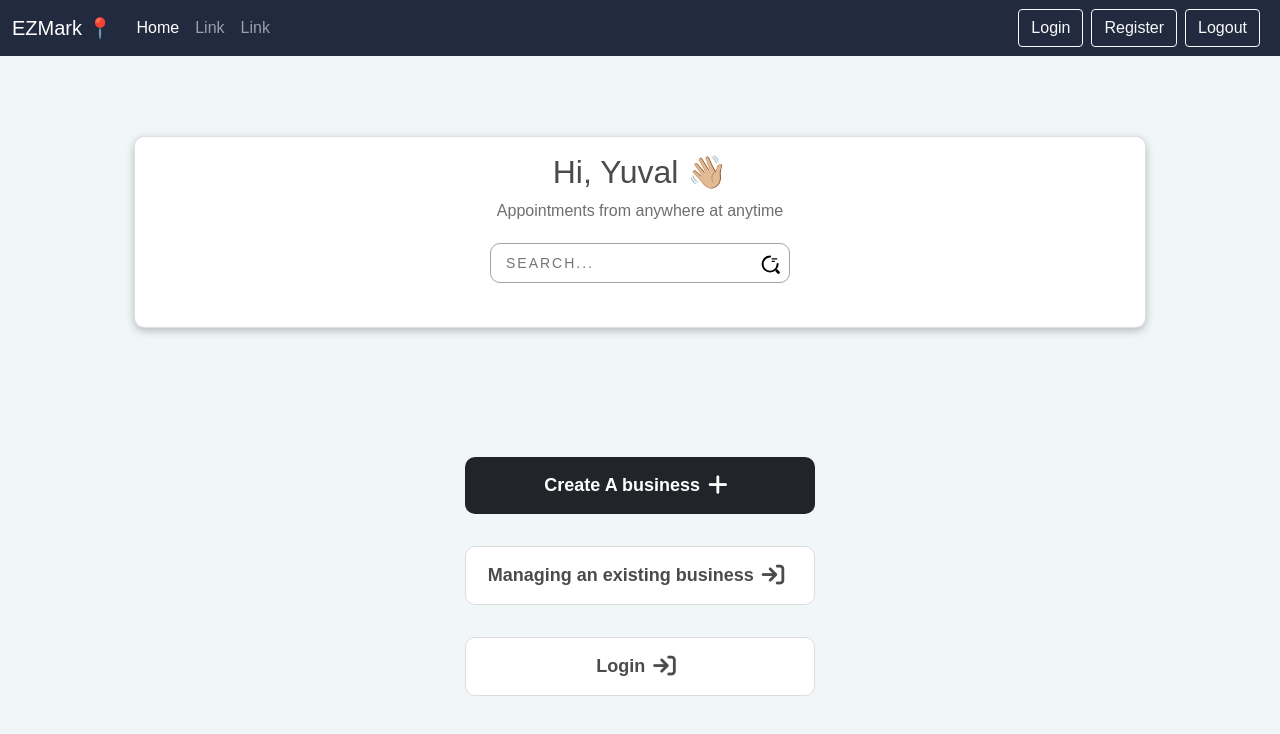
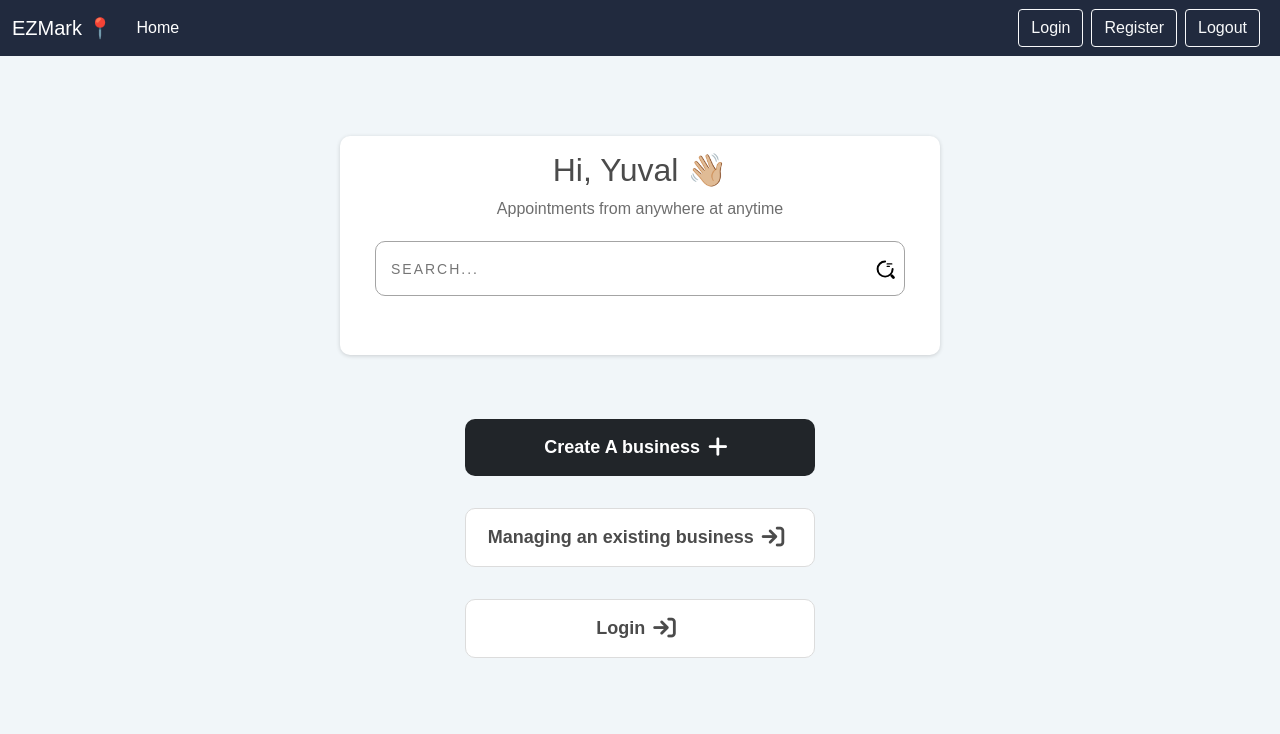
Before and after one commit to yuvalleberstein21/easymark, a React (Vite) app in the folder client/: page / in a window 1280 px wide. Shown: the top 734 px of the page. Built offline with nearby package versions, Linux system fonts and the light colour scheme.

Commit message:
update ui

```diff
--- a/client/package.json
+++ b/client/package.json
@@ -12,6 +12,7 @@
   "dependencies": {
     "axios": "^1.6.7",
     "framer-motion": "^11.0.5",
+    "moment": "^2.30.1",
     "react": "^18.2.0",
     "react-calendar": "^4.8.0",
     "react-card-slider-component": "^1.0.9",
--- a/client/src/App.css
+++ b/client/src/App.css
@@ -20,6 +20,18 @@ h2 {
   justify-content: center;
   align-items: center;
 }
+.card_search_container {
+  display: flex;
+  justify-content: center;
+  align-items: center;
+}
+.card_search {
+  box-shadow: rgba(0, 0, 0, 0.16) 0px 1px 4px;
+  background-color: white;
+  width: 600px;
+  padding: 15px 15px 15px 15px;
+  border-radius: 10px;
+}
 
 .card_login {
   display: flex;
@@ -38,7 +50,6 @@ h2 {
   justify-content: center;
   align-items: center;
   flex-direction: column;
-  height: 400px;
 }
 .buttons_connection button {
   margin: 1rem;
@@ -241,7 +252,7 @@ h2 {
 
 /* SEARCH */
 .input-container {
-  width: 300px;
+  width: 100%;
   position: relative;
 }
 
@@ -254,7 +265,7 @@ h2 {
 
 .input {
   width: 100%;
-  height: 40px;
+  height: 55px;
   padding: 15px;
   transition: 0.2s linear;
   border: 1px solid rgb(164, 164, 164);
--- a/client/src/components/CreateQueues.tsx
+++ b/client/src/components/CreateQueues.tsx
@@ -9,7 +9,7 @@ const CreateQueues = () => {
   const [date, setDate] = useState<any>(new Date());
   const [hour, setHour] = useState('');
   const [selectedService, setSelectedService] = useState('');
-  const [step, setStep] = useState(1); // Step 1: choose service, Step 2: choose date and time
+  const [step, setStep] = useState(1);
 
   const handleServiceSelection = (service: string) => {
     setSelectedService(service);
--- a/client/src/components/Header.tsx
+++ b/client/src/components/Header.tsx
@@ -25,15 +25,6 @@ const Header = () => {
               <li className="nav-item">
                 <a className="nav-link active" aria-current="page" href="#">
                   Home
-                </a>
-              </li>
-
-              <li className="nav-item">
-                <a className="nav-link">Link</a>
-              </li>
-              <li className="nav-item">
-                <a className="nav-link" href="#">
-                  Link
                 </a>
               </li>
             </ul>
--- a/client/src/components/Search.tsx
+++ b/client/src/components/Search.tsx
@@ -2,7 +2,8 @@ const Search = () => {
   return (
     <>
       <div className="container mt-3 p-5">
-        <div className="card">
+        <div className="card_search_container">
+          <div className="card_search">
             <div className="card_header">
               <h2>Hi, Yuval 👋🏼</h2>
             </div>
@@ -71,6 +72,7 @@ const Search = () => {
             </div>
           </div>
         </div>
+      </div>
     </>
   );
 };
--- a/client/src/screens/LoginScreen.tsx
+++ b/client/src/screens/LoginScreen.tsx
@@ -18,6 +18,7 @@ const LoginScreen = () => {
           <i className="fa-solid fa-arrow-right-to-bracket fa-lg m-2"></i>
         </button>
         <button
+          type="button"
           className="btn btn-light"
           data-bs-toggle="modal"
           data-bs-target="#exampleModal"
--- a/client/src/styles/calendar.css
+++ b/client/src/styles/calendar.css
@@ -13,6 +13,10 @@
   font-family: Arial, Helvetica, sans-serif;
   line-height: 1.125em;
   height: 100%;
+}
+.greyBackground {
+  background-color: grey;
+  cursor: not-allowed;
 }
 .react-calendar--doubleView {
   width: 700px;
--- a/client/src/utils/Action.tsx
+++ b/client/src/utils/Action.tsx
@@ -5,6 +5,8 @@ interface ActionProps {
 
 const Action = (props: ActionProps) => {
   const { date } = props;
+  // Check if date is smaller than Date.now() and apply the greyBackground class
+  const className = date < Date.now() ? 'greyBackground' : '';
   return (
     <div>
       {date.length > 0 ? (
@@ -14,7 +16,7 @@ const Action = (props: ActionProps) => {
           {date[1].toDateString()}
         </p>
       ) : (
-        <p className="text-center mt-3">{date.toDateString()}</p>
+        <p className={`text-center mt-3 ${className}`}>{date.toDateString()}</p>
       )}
     </div>
   );
```
Also changed, not shown: 1 other file (tests, documents, lock files or other folders). Lines whose indentation alone changed are shown as unchanged.
